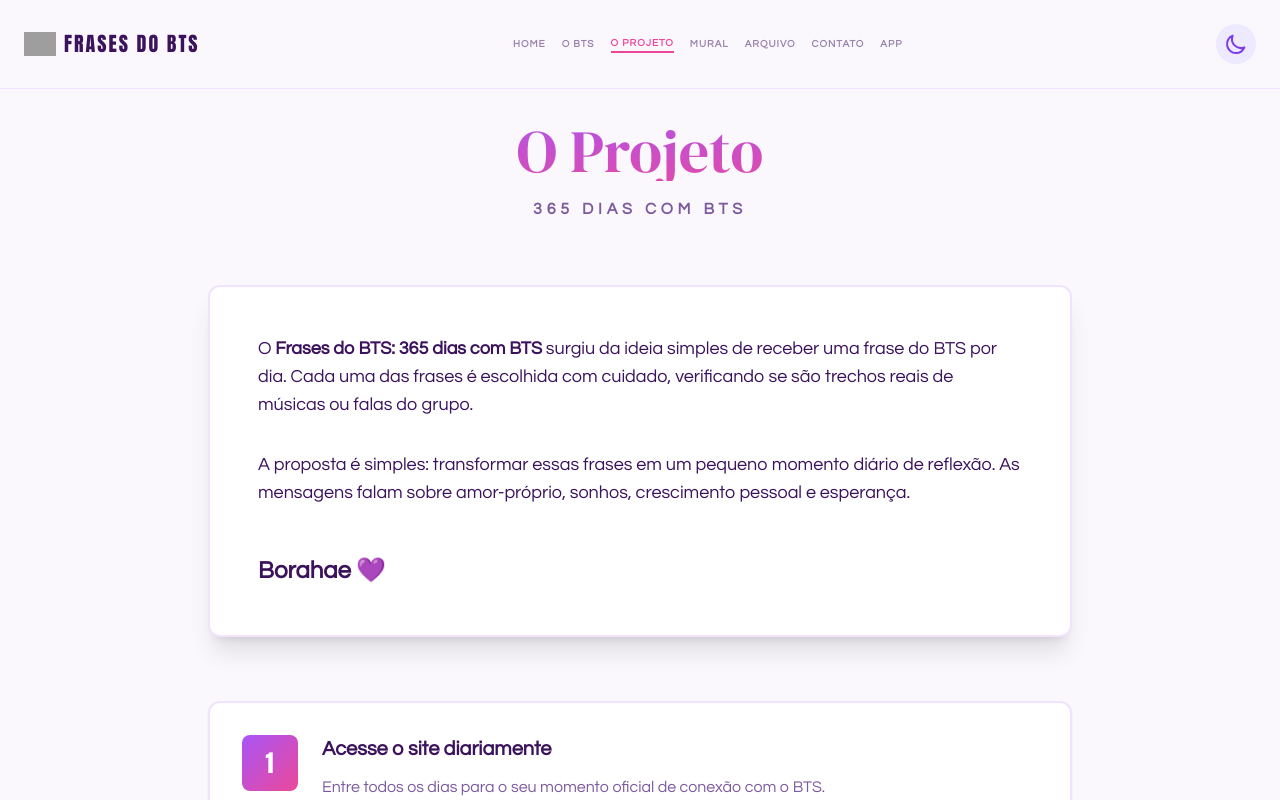
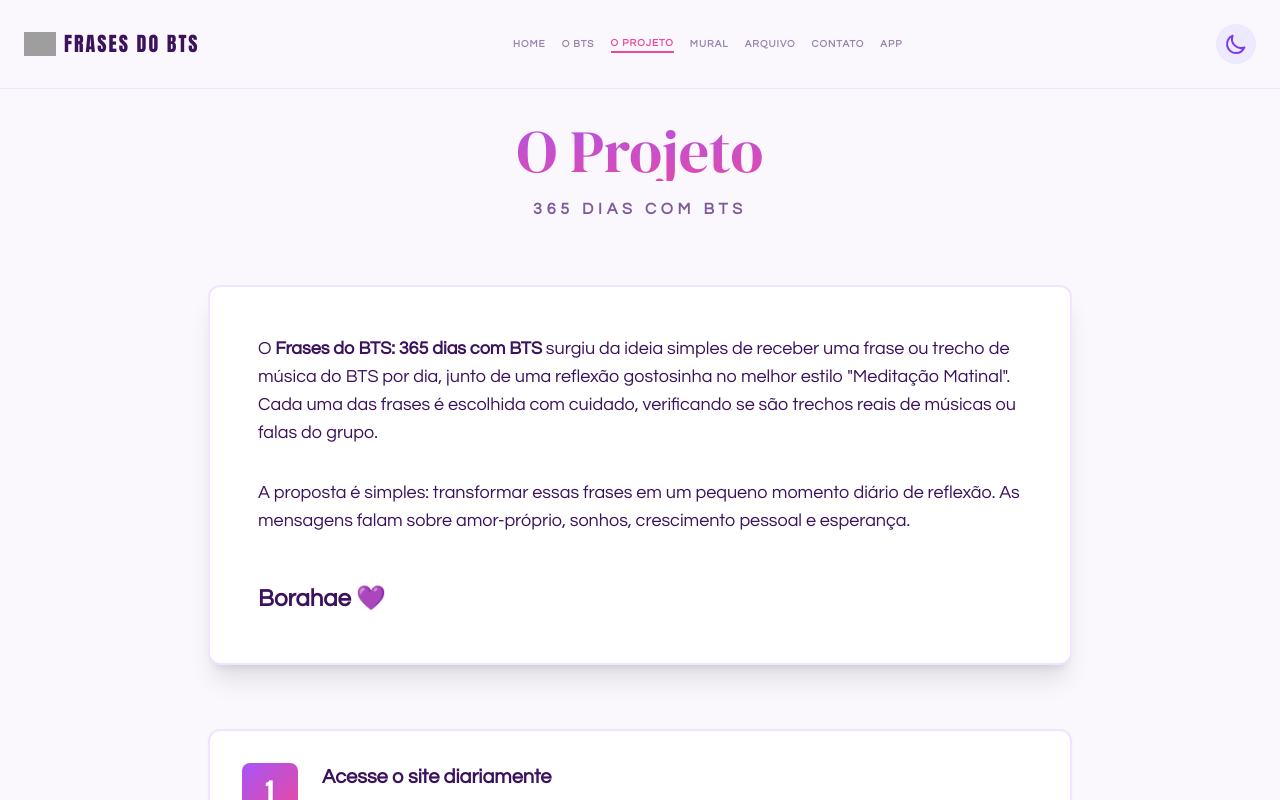
Before and after one commit to dennybaptista/365-dias-com-BTS, a React (Vite) app: page / in a window 1280 px wide. Both pictures are taken after a click on the button "O PROJETO". Shown: the top 800 px of the page. Built offline with nearby package versions, Linux system fonts and the light colour scheme; no server answers; grey boxes are pictures that could not be loaded.

Commit message:
Update Project.tsx

```diff
--- a/components/Project.tsx
+++ b/components/Project.tsx
@@ -1,4 +1,3 @@
-
 import React from 'react';
 import { Theme } from '../types';
 import { COLORS } from '../constants';
@@ -18,7 +17,7 @@ const Project: React.FC<{ theme: Theme }> = ({ theme }) => {
         <p className={`text-sm md:text-base font-bold uppercase tracking-[0.3em] ${currentColors.textMuted}`}>365 dias com BTS</p>
       </div>
       <div className={`p-8 md:p-12 rounded-xl border-2 ${currentColors.card} ${currentColors.border} shadow-xl space-y-8 text-base md:text-lg leading-relaxed ${currentColors.text}`}>
-        <p>O <strong>Frases do BTS: 365 dias com BTS</strong> surgiu da ideia simples de receber uma frase do BTS por dia. Cada uma das frases é escolhida com cuidado, verificando se são trechos reais de músicas ou falas do grupo.</p>
+        <p>O <strong>Frases do BTS: 365 dias com BTS</strong> surgiu da ideia simples de receber uma frase ou trecho de música do BTS por dia, junto de uma reflexão gostosinha no melhor estilo "Meditação Matinal". Cada uma das frases é escolhida com cuidado, verificando se são trechos reais de músicas ou falas do grupo.</p>
         <p>A proposta é simples: transformar essas frases em um pequeno momento diário de reflexão. As mensagens falam sobre amor-próprio, sonhos, crescimento pessoal e esperança.</p>
         <p className="text-2xl pt-4 font-bold">Borahae 💜</p>
       </div>
```
